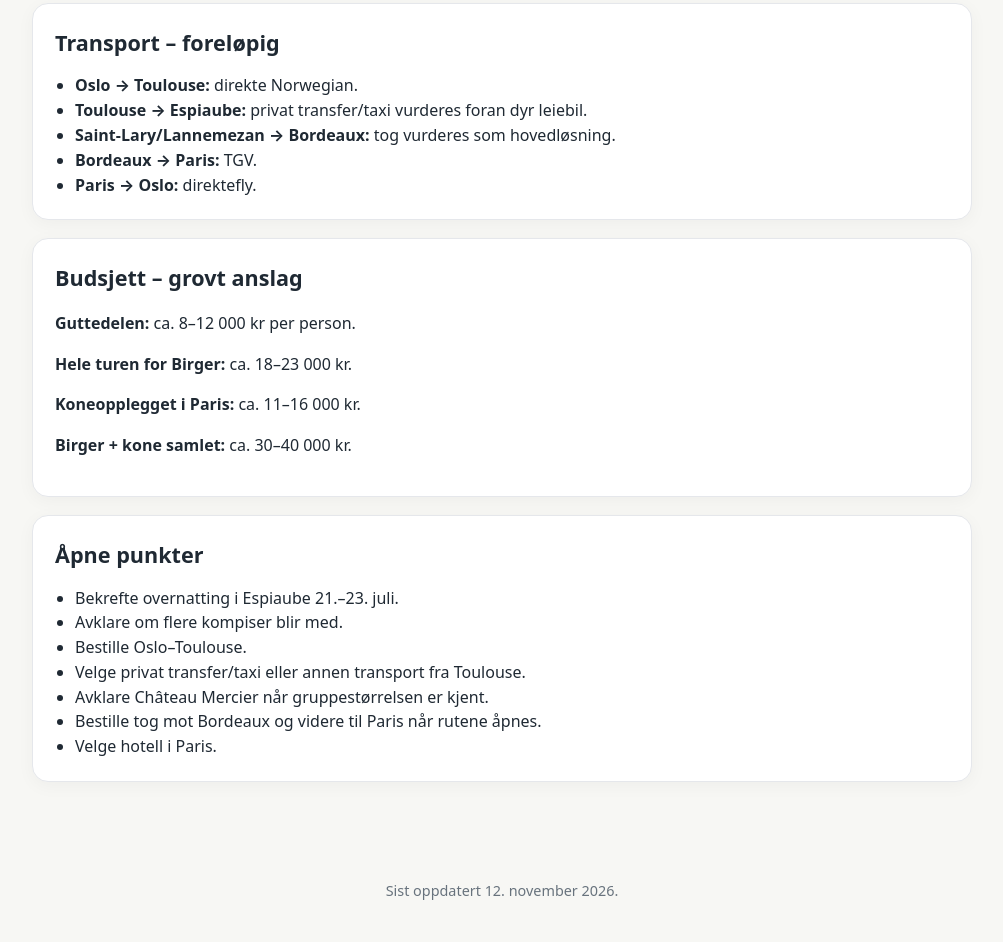
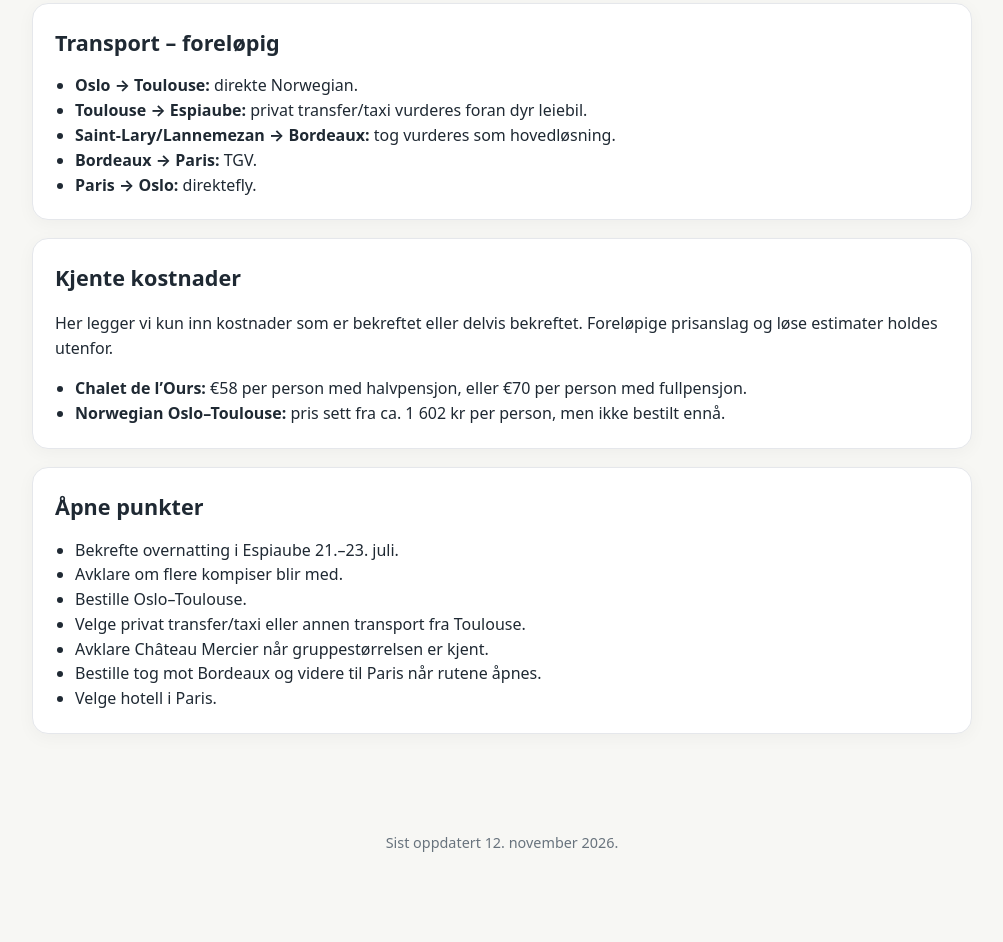
Before and after one commit to BirgerMarius/vikerkleiva, a plain HTML site: page tour/index.html in a window 1280 px wide. Shown: the part 2585-3527 px from the top of the page, without its empty margins (138-1141 px from the left). After the commit the page ends 3479 px from the top, so only its background shows below. Drawn offline with Linux system fonts and the light colour scheme.

Commit message:
Erstatt budsjett med kjente kostnader

```diff
--- a/tour/index.html
+++ b/tour/index.html
@@ -140,11 +140,12 @@ footer{padding:24px 20px 40px;color:var(--muted);text-align:center;font-size:.9r
 </section>
 
 <section class="card">
-<h2>Budsjett – grovt anslag</h2>
-<p><strong>Guttedelen:</strong> ca. 8–12 000 kr per person.</p>
-<p><strong>Hele turen for Birger:</strong> ca. 18–23 000 kr.</p>
-<p><strong>Koneopplegget i Paris:</strong> ca. 11–16 000 kr.</p>
-<p><strong>Birger + kone samlet:</strong> ca. 30–40 000 kr.</p>
+<h2>Kjente kostnader</h2>
+<p>Her legger vi kun inn kostnader som er bekreftet eller delvis bekreftet. Foreløpige prisanslag og løse estimater holdes utenfor.</p>
+<ul>
+<li><strong>Chalet de l’Ours:</strong> €58 per person med halvpensjon, eller €70 per person med fullpensjon.</li>
+<li><strong>Norwegian Oslo–Toulouse:</strong> pris sett fra ca. 1 602 kr per person, men ikke bestilt ennå.</li>
+</ul>
 </section>
 
 <section class="card">
```
